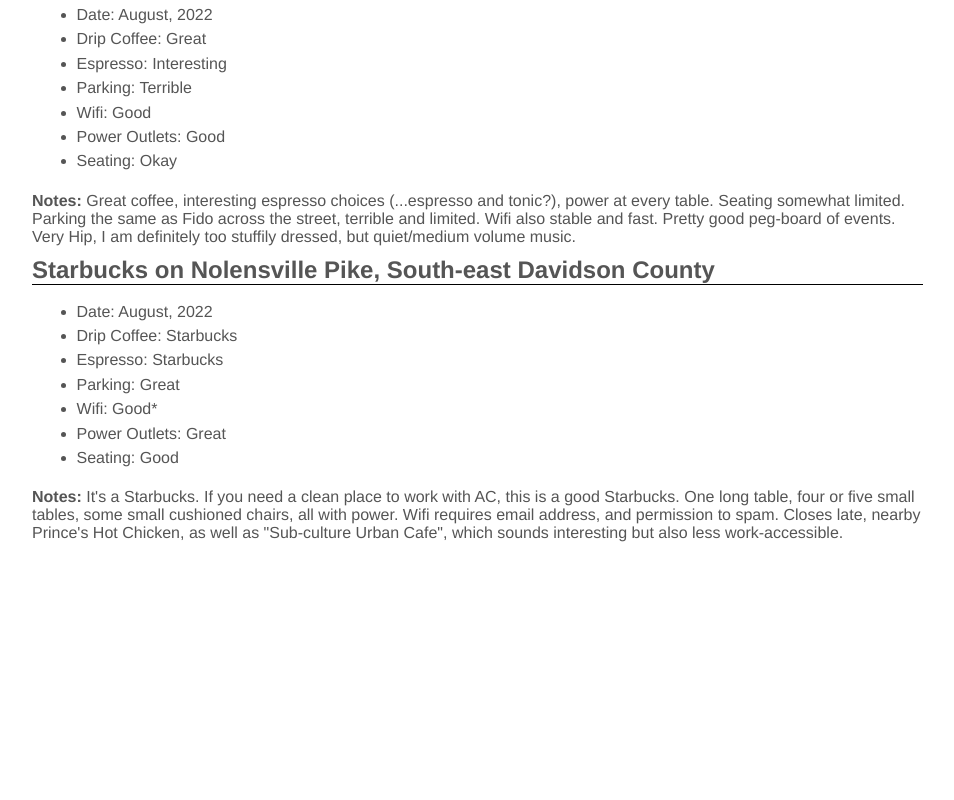
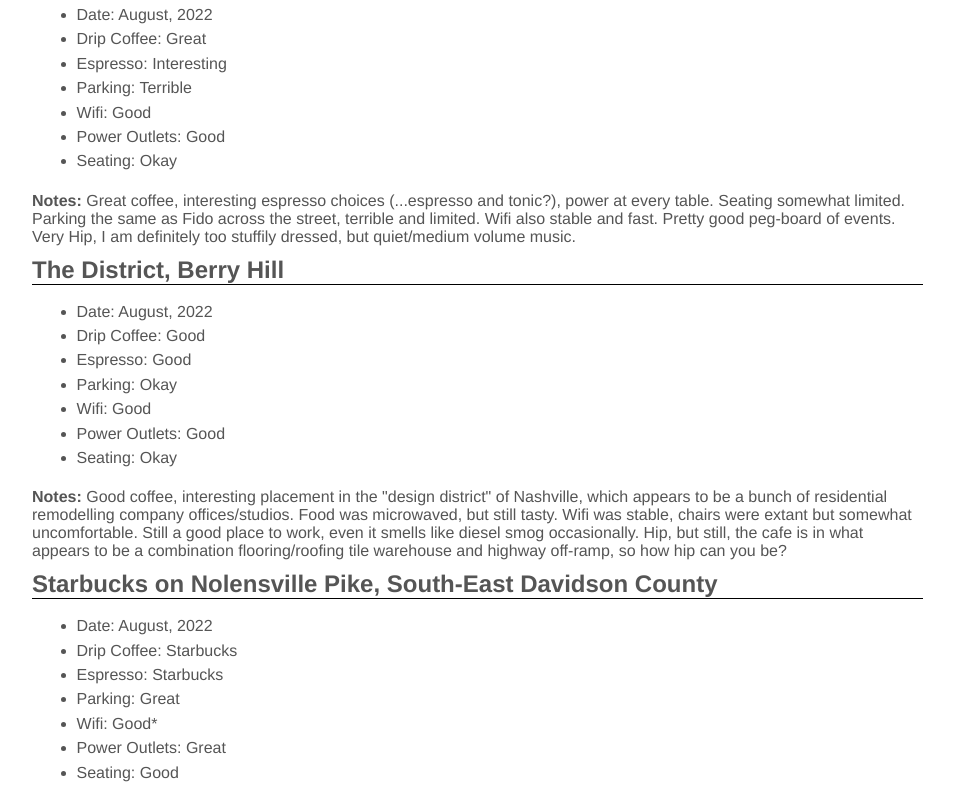
Before and after one commit to dcmoyer/dcmoyer.github.io, a plain HTML site: page coffee/index.html in a window 1280 px wide. Shown: the part 1239-2039 px from the top of the page, without its empty margins (133-1087 px from the left). Before the commit the page ends 1861 px from the top, so only its background shows below. Drawn offline with nearby package versions, Linux system fonts and the light colour scheme; some packages are replaced by stand-ins of ours.

Commit message:
[add] the district

```diff
--- a/coffee/index.html
+++ b/coffee/index.html
@@ -67,7 +67,7 @@
 <p>
 An incomplete survey of coffee shops in Nashville, TN, and the surrounding area,
 with particular focus on South Davidson and North Wiliamson counties. Assessments
-made on coffee (drip), sometimes espresso, parking, wifi, power outlets, and seating.
+made mostly on opinion and based on how easy it is to work from each place.
 </p>
 
 <br />
@@ -152,8 +152,31 @@ terrible and limited. Wifi also stable and fast. Pretty good peg-board of events
 Very Hip, I am definitely too stuffily dressed, but quiet/medium volume music.
 </p>
 
+<h2>The District, Berry Hill</h2>
+<ul>
+<li>Date: August, 2022</li>
+<li>Drip Coffee: Good</li>
+<li>Espresso: Good</li>
+<li>Parking: Okay</li>
+<li>Wifi: Good</li>
+<li>Power Outlets: Good</li>
+<li>Seating: Okay</li>
+</ul>
+<br />
+<p>
+<b>Notes:</b>
+Good coffee, interesting placement in the "design district" of Nashville,
+which appears to be a bunch of residential remodelling company offices/studios.
+Food was microwaved, but still tasty. Wifi was stable, chairs were extant but
+somewhat uncomfortable. Still a good place to work, even it smells like diesel
+smog occasionally. Hip, but still, the cafe is in what appears to be a
+combination flooring/roofing tile warehouse and highway off-ramp, so how hip
+can you be?
+</p>
 
-<h2>Starbucks on Nolensville Pike, South-east Davidson County</h2>
+
+
+<h2>Starbucks on Nolensville Pike, South-East Davidson County</h2>
 <ul>
 <li>Date: August, 2022</li>
 <li>Drip Coffee: Starbucks</li>
```
